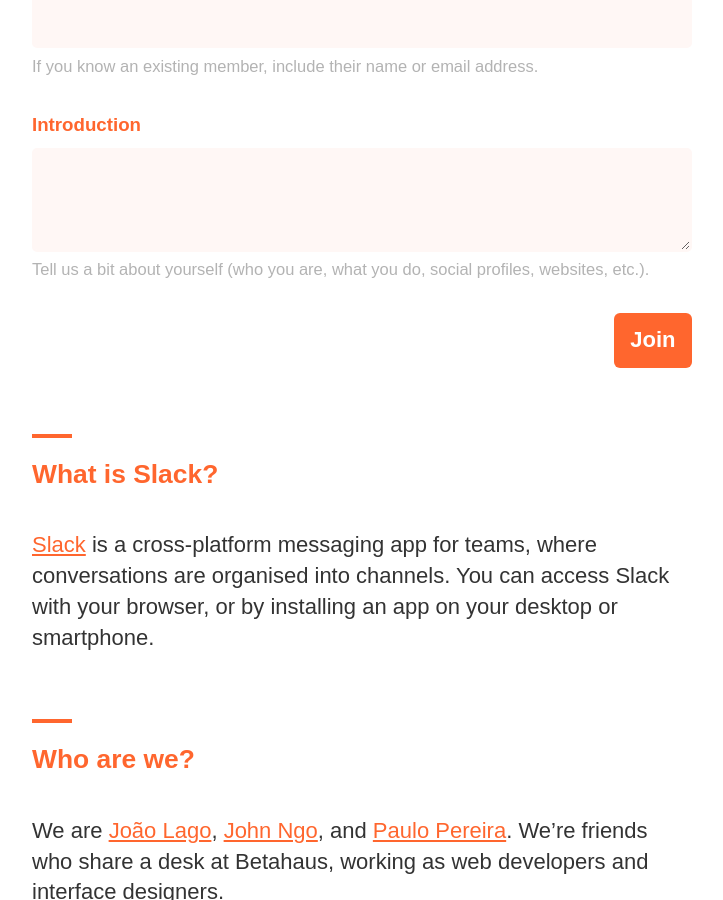
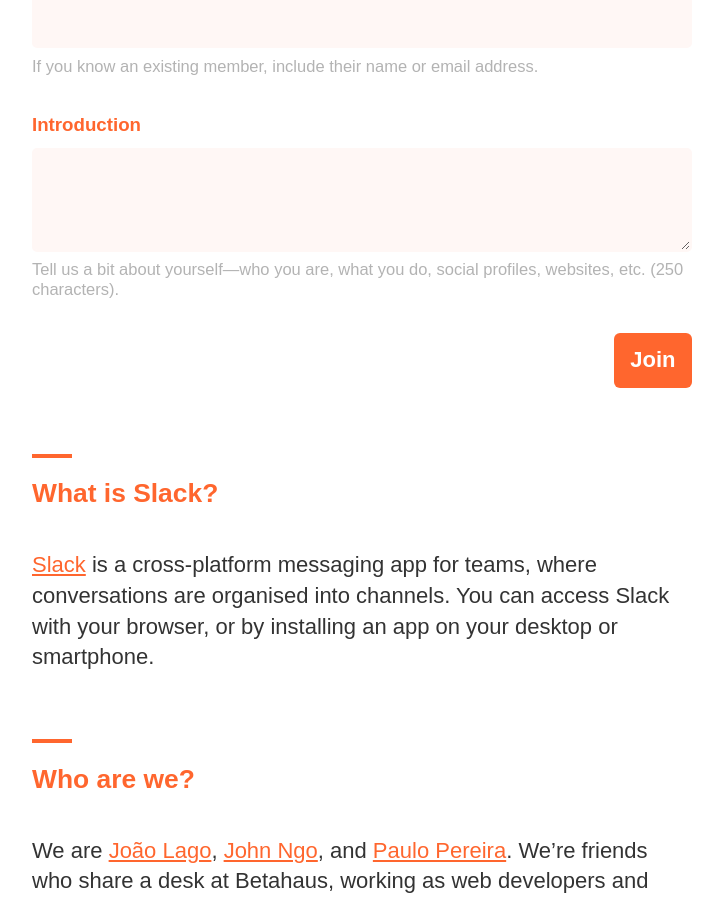
Before and after one commit to syndicateberlin/syndicate.berlin, a Jekyll site: the page built from index.html, in a window 1280 px wide and 900 px high, scrolled down 1062 px. Shown: the whole window, without its empty margins (34-757 px from the left). Built offline with Jekyll 4.4.1, drawn with Linux system fonts in a browser that asks for light colours.

Commit message:
Added 250 character limit to introduction.

```diff
--- a/index.html
+++ b/index.html
@@ -24,8 +24,8 @@
   </p>
   <p>
     <label for="member_introduction">Introduction</label>
-    <textarea cols="1" rows="3" id="member_introduction" name="cm-f-vdrkikk" required></textarea>
-    <label>Tell us a bit about yourself (who you are, what you do, social profiles, websites, etc.).</label>
+    <textarea cols="1" rows="3" maxlength="250" id="member_introduction" name="cm-f-vdrkikk" required></textarea>
+    <label>Tell us a bit about yourself&mdash;who you are, what you do, social profiles, websites, etc. (250 characters).</label>
   </p>
   <p class="form-actions">
     <button type="submit">Join</button>
```
